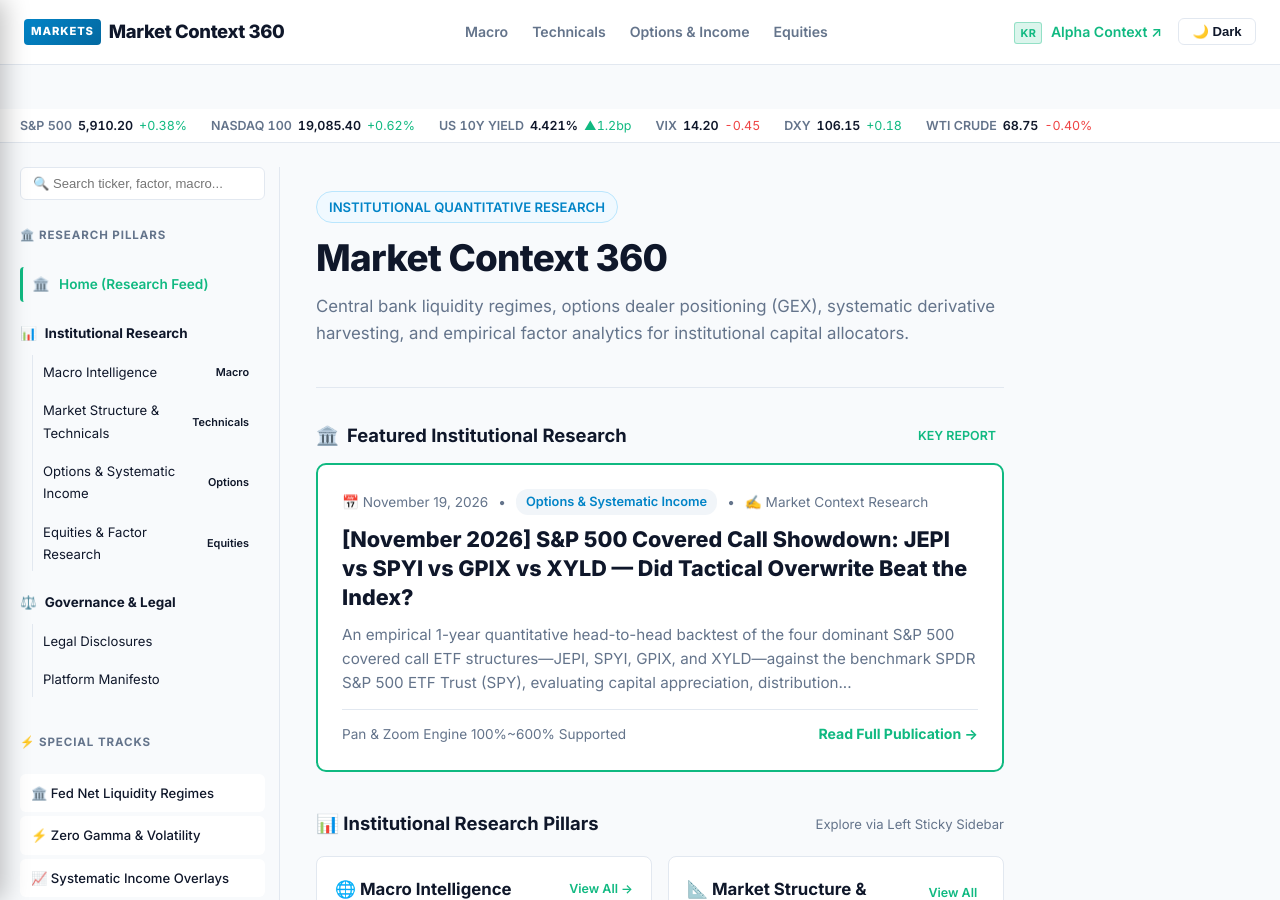
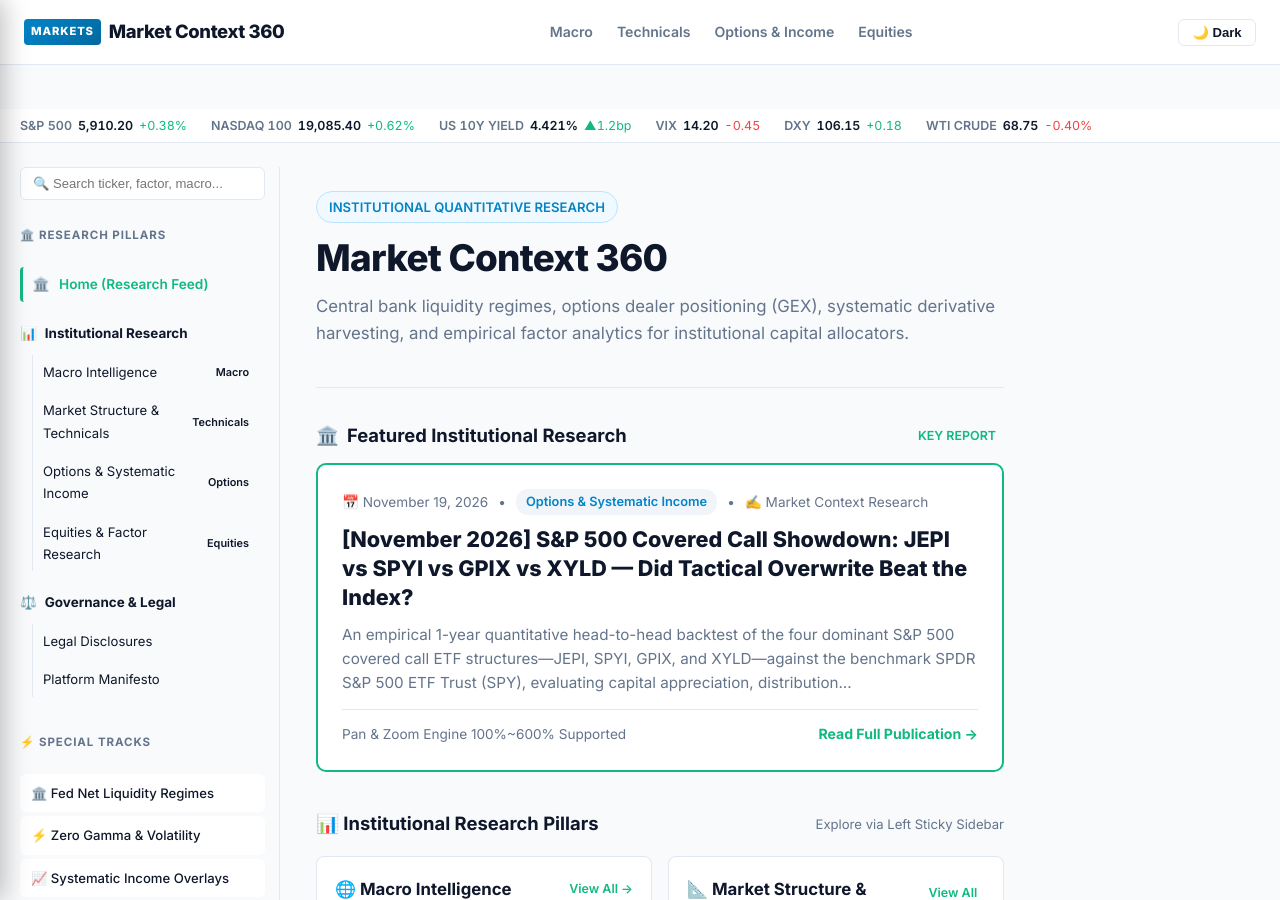
Before and after one commit to ideaspot360/markets, a Jekyll site: the page built from index.html, in a window 1280 px wide and 900 px high. Built offline with Jekyll 4.4.1, drawn with Linux system fonts in a browser that asks for light colours.

Commit message:
UI: Remove KR Alpha Context link and Network section

```diff
--- a/_includes/header.html
+++ b/_includes/header.html
@@ -16,7 +16,6 @@
     </nav>
 
     <div class="header-actions">
-      <a href="https://stock.ideaspot360.com" class="nav-link nav-external-kr" target="_blank" rel="noopener" title="Alpha Context - Korean Market Edition"><span class="edition-pill">KR</span> Alpha Context ↗</a>
       <button id="theme-toggle" class="theme-btn" aria-label="Toggle Theme">🌙 Dark</button>
     </div>
   </div>
--- a/_includes/mobile_drawer.html
+++ b/_includes/mobile_drawer.html
@@ -62,21 +62,5 @@
     </div>
     {% endif %}
 
-    {% if site.data.navigation.network %}
-    <div class="sidebar-nav-header" style="margin-top: 16px;">
-      <span class="nav-title">🌐 NETWORK</span>
-    </div>
-    <div class="sidebar-network-links">
-      {% for net in site.data.navigation.network %}
-        <a href="{{ net.url }}" class="network-link{% if net.is_kr %} nav-external-kr{% elsif net.is_us %} nav-external-us{% endif %}" target="_blank" rel="noopener">
-          {% if net.badge %}
-            <span class="edition-pill{% if net.is_us %} edition-pill-us{% endif %}">{{ net.badge }}</span>
-          {% endif %}
-          <span class="network-link-text">{{ net.title }}</span>
-          <span class="external-icon">↗</span>
-        </a>
-      {% endfor %}
-    </div>
-    {% endif %}
   </div>
 </div>
--- a/_includes/sidebar.html
+++ b/_includes/sidebar.html
@@ -58,24 +58,6 @@
     </div>
     {% endif %}
 
-    <!-- Network Links -->
-    {% if site.data.navigation.network %}
-    <div class="sidebar-nav-header" style="margin-top: 14px;">
-      <span class="nav-title">🌐 NETWORK</span>
-    </div>
-    <div class="sidebar-network-links">
-      {% for net in site.data.navigation.network %}
-        <a href="{{ net.url }}" class="network-link{% if net.is_kr %} nav-external-kr{% elsif net.is_us %} nav-external-us{% endif %}" target="_blank" rel="noopener">
-          {% if net.badge %}
-            <span class="edition-pill{% if net.is_us %} edition-pill-us{% endif %}">{{ net.badge }}</span>
-          {% endif %}
-          <span class="network-link-text">{{ net.title }}</span>
-          <span class="external-icon">↗</span>
-        </a>
-      {% endfor %}
-    </div>
-    {% endif %}
-
     <!-- Institutional Brand Box -->
     <div class="sidebar-official-box">
       <div class="official-title">Market Context 360</div>
```
Also changed, not shown: _data/navigation.yml (+0 -12 lines).
